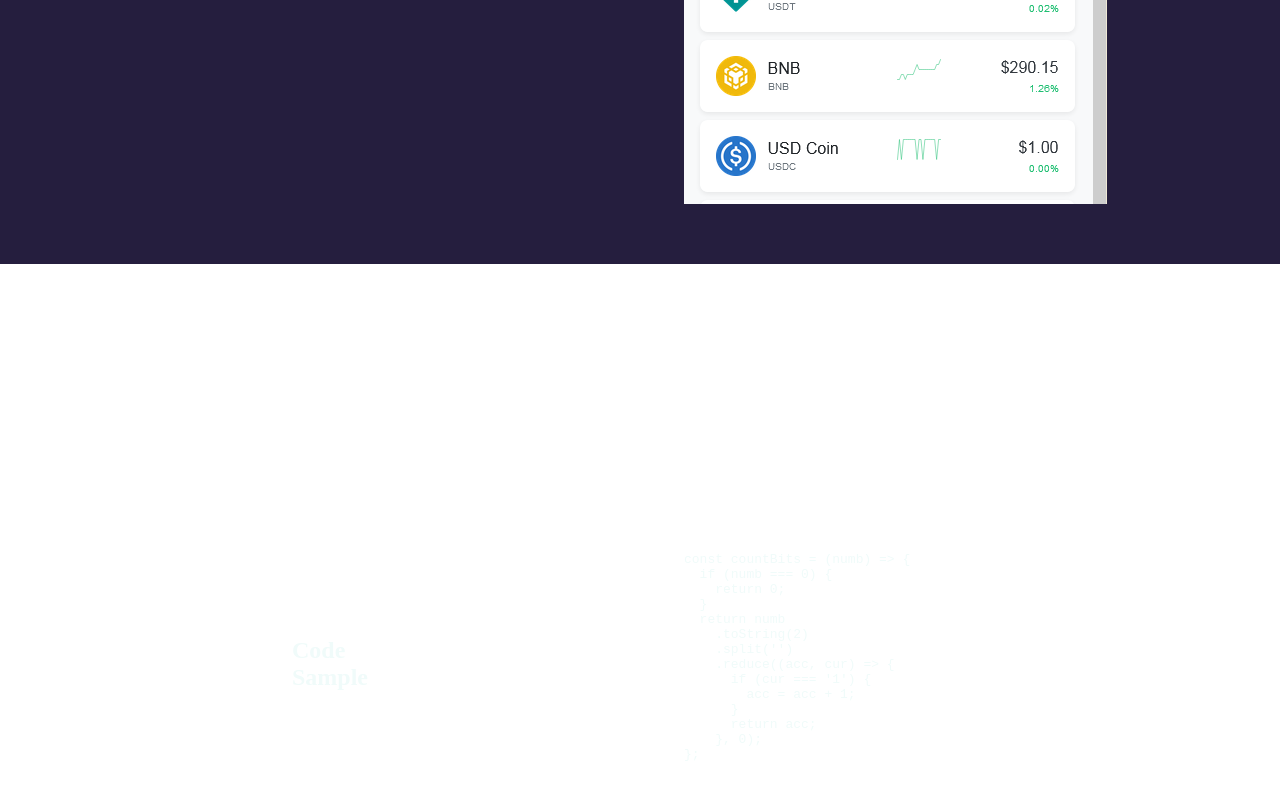
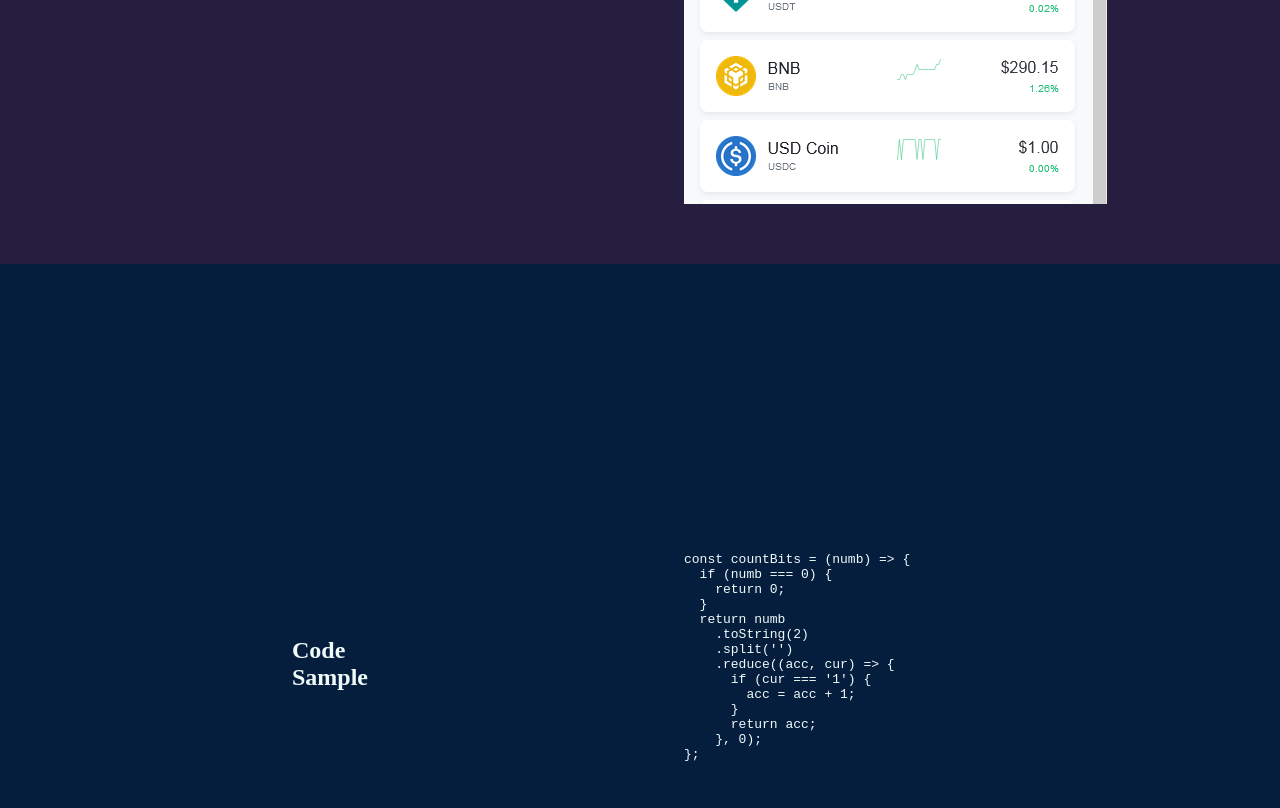
Before and after one commit to ivannrudoy/rsschool-cv, a plain HTML site: page index.html in a window 1280 px wide. Shown: the part 2936-3744 px from the top of the page. Drawn offline with Linux system fonts and the light colour scheme.

Commit message:
feat: add `bg_blue` modifier

```diff
--- a/index.html
+++ b/index.html
@@ -132,7 +132,7 @@
         </article>
 			</div>
 		</section>
-		<section class="code-sample main__section main__code-sample section_full-h section_two-cols" id="code-sample">
+		<section class="code-sample main__section main__code-sample bg_blue section_full-h section_two-cols" id="code-sample">
 			<h2 class="code-sample__title section__title">Code Sample</h2>
 			<div class="section__content">
 			  <pre class="code-sample__code">
--- a/styles/style.css
+++ b/styles/style.css
@@ -3,6 +3,7 @@
   --purple-700: #651e3e;
   --purple-800: #451e3e;
   --purple-900: #251e3e;
+  --blue: #051e3e;
   --skyblue: #F0FBFA;
   --skyyellow: #ffffb5;
   --section__title_w: 100px;
@@ -86,6 +87,10 @@
   background-color: var(--purple-900);
 }
 
+.bg_blue {
+  background-color: var(--blue);
+}
+
 .text_raised {
   text-shadow: 0 1px 0 rgba(0,0,0,.5);
 }
```
